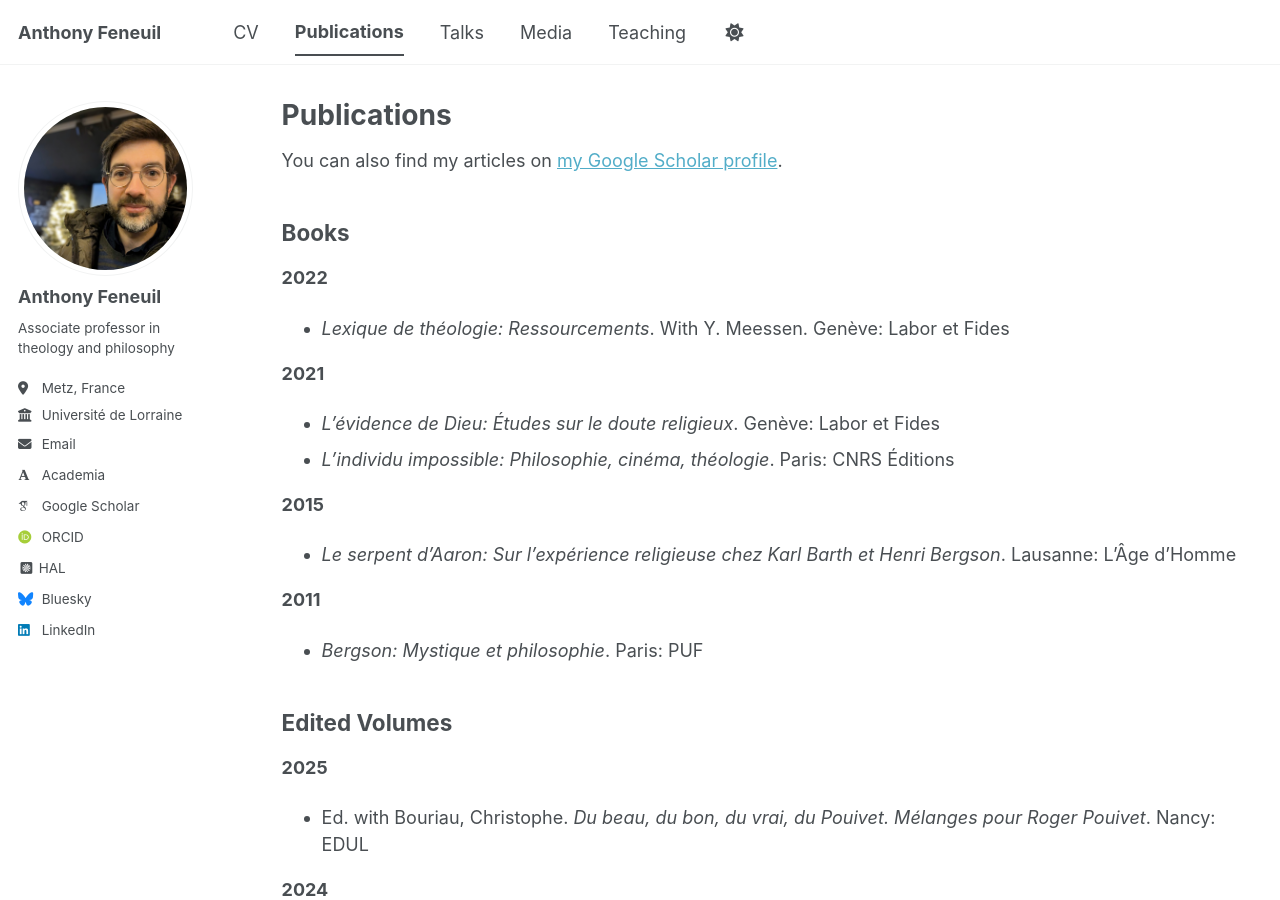
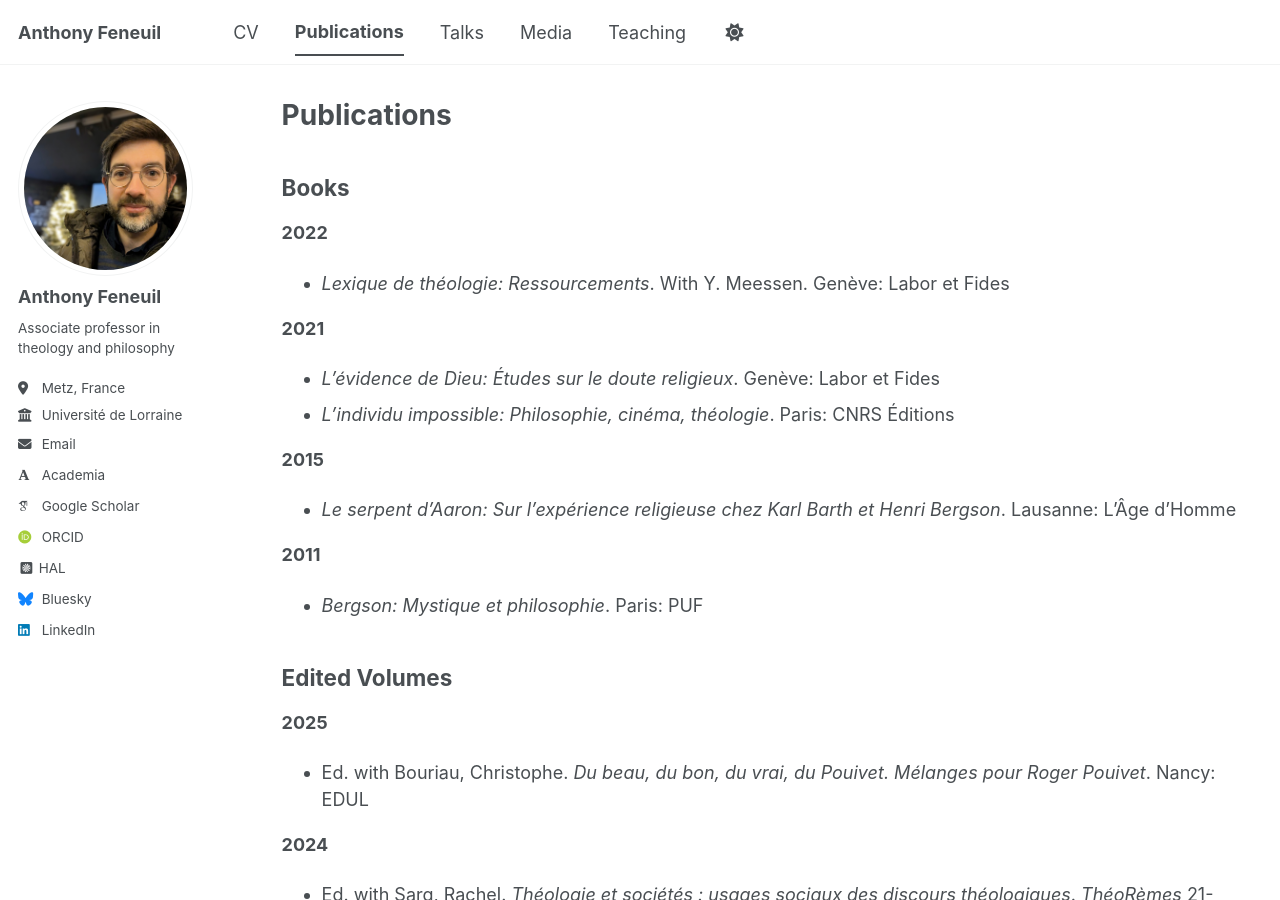
Before and after one commit to anfnl/anfnl.github.io, a Jekyll site: the page built from _pages/publications.md, in a window 1280 px wide and 900 px high. Built offline with Jekyll 4.4.1, drawn with Linux system fonts in a browser that asks for light colours; some web fonts are replaced; a script bundle is joined from its source files by our own code; library files that are not in the unit come from our copies.

Commit message:
Update publications.md

```diff
--- a/_pages/publications.md
+++ b/_pages/publications.md
@@ -4,8 +4,6 @@ title: "Publications"
 permalink: /publications/
 author_profile: true
 ---
-
-You can also find my articles on [my Google Scholar profile](https://scholar.google.com/citations?hl=fr&user=-5KYAJ8AAAAJ).
 
 ## Books
 
```
